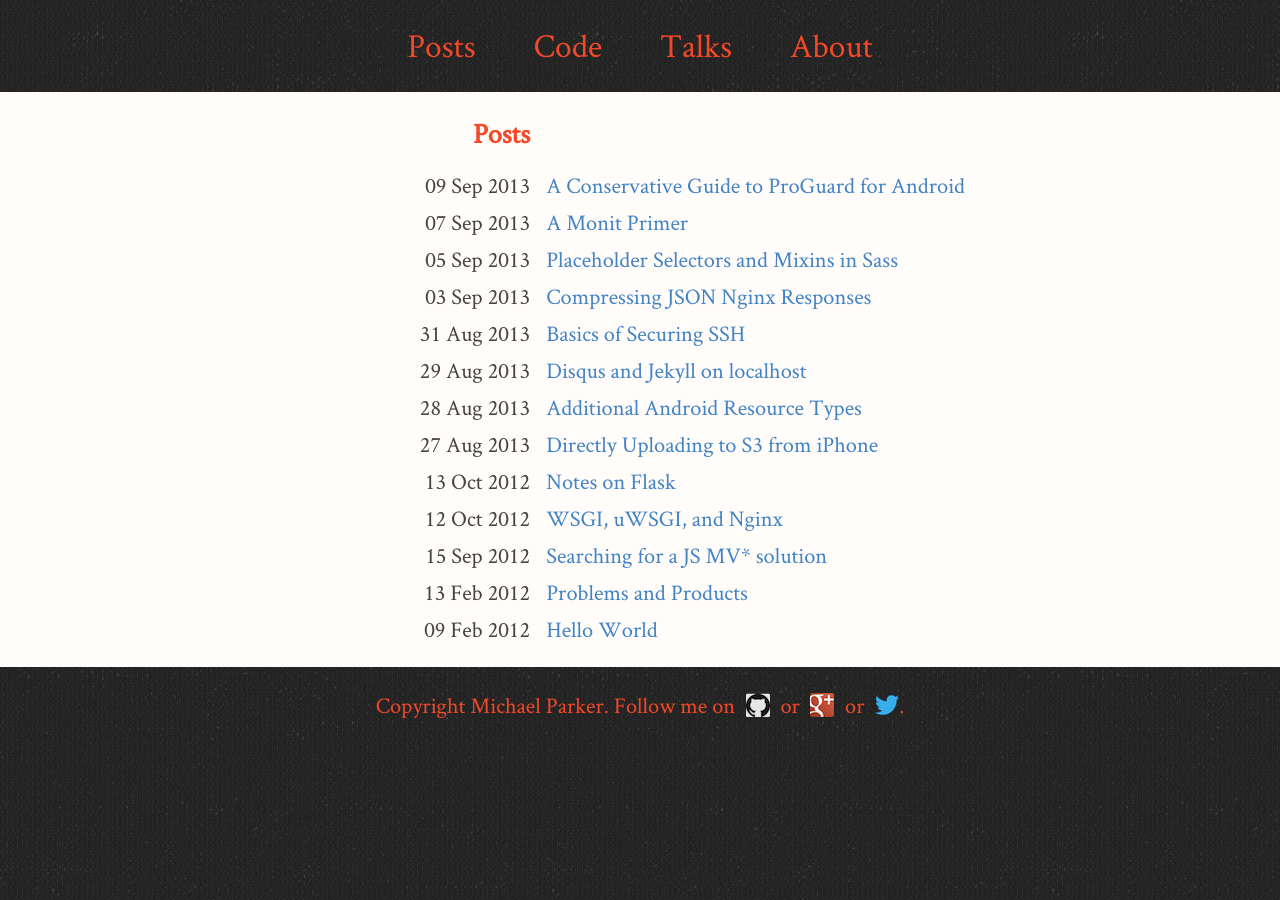
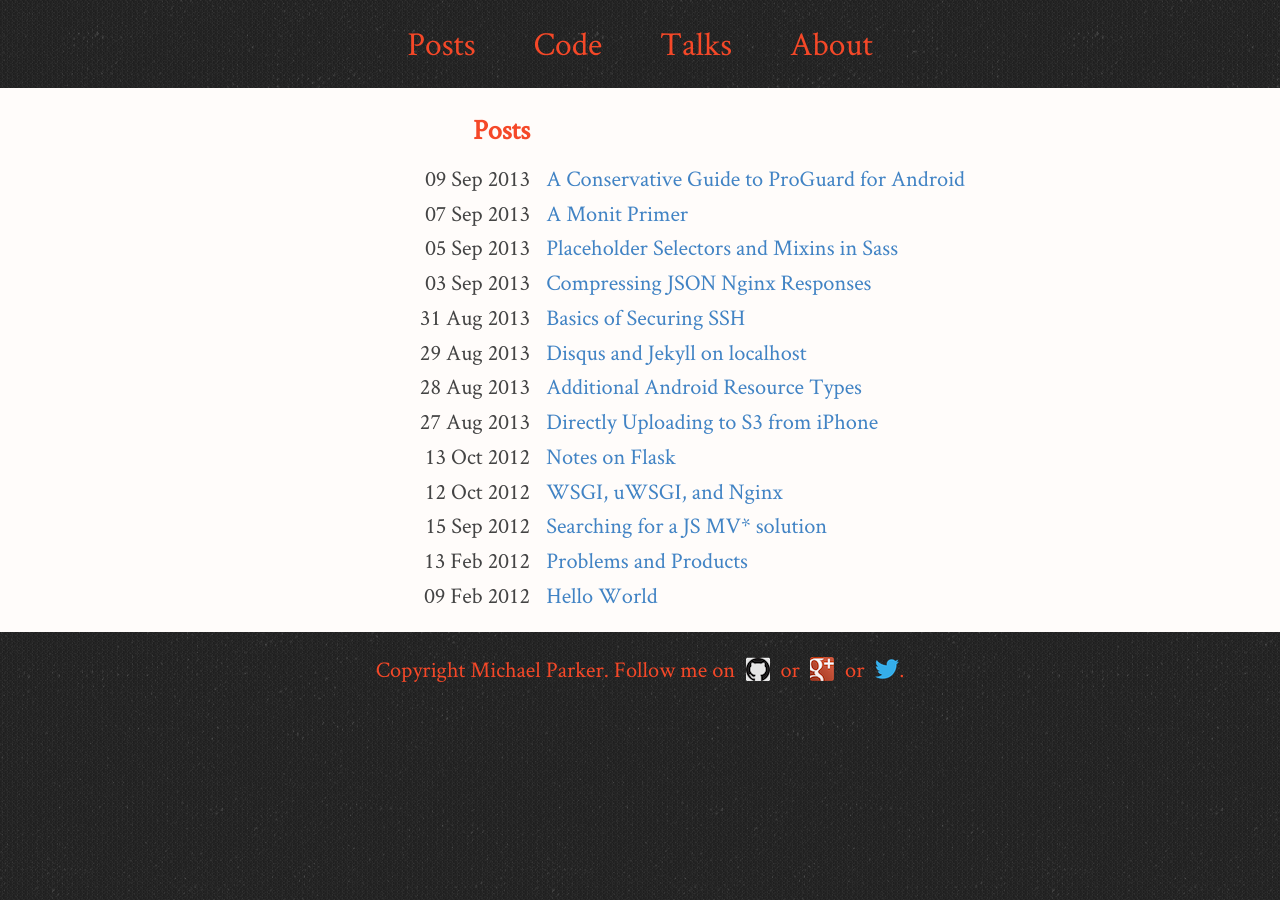
Before and after one commit to mgp/mgp.github.io, a Jekyll site: the page built from index.html, in a window 1280 px wide. Built offline with Jekyll 4.4.1, drawn with Linux system fonts in a browser that asks for light colours; Markdown is read by kramdown in place of the engine named in the settings.

Commit message:
Reduce line height to 1.3

```diff
--- a/css/main.css
+++ b/css/main.css
@@ -58,7 +58,7 @@
   background-image: url("/assets/images/bg/tex2res4-dark.png");
   font-family: "Crimson", Georgia, serif;
   font-size: 140%;
-  line-height: 1.4; }
+  line-height: 1.3; }
 
 #main.code ul, #main.talks ul {
   list-style-type: none; }
--- a/css/main.scss
+++ b/css/main.scss
@@ -71,7 +71,7 @@
   background-image: url('/assets/images/bg/tex2res4-dark.png');
   font-family: "Crimson", Georgia, serif;
   font-size: $font-size;
-  line-height: 1.4;
+  line-height: 1.3;
 }
 
 %section-list {
```
